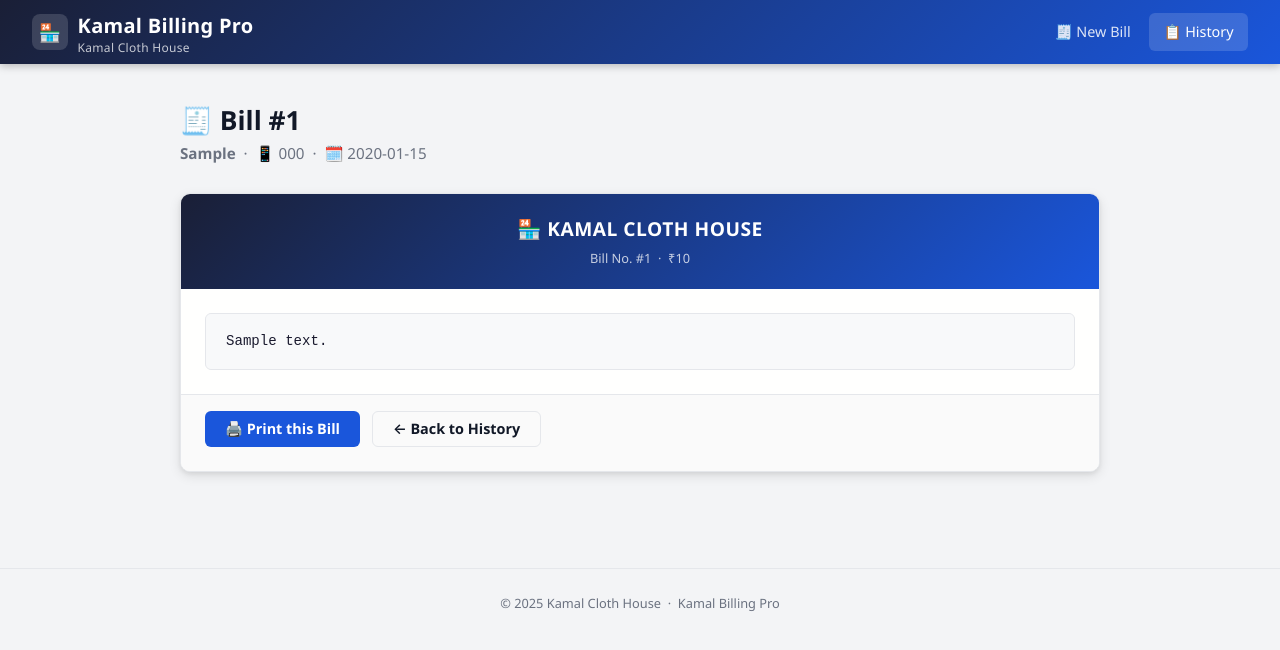
After one commit to shreyjain2003/Kamal-Billing-Pro, a Flask app: page /bill/1 in a window 1280 px wide. The commit adds this page. Shown: the top 650 px of the page. Run offline with Flask 3, Linux system fonts and the light colour scheme; tables that the repository leaves empty hold one stand-in row (values such as "Sample post").

Commit message:
feat: add View Bill page from history with print option

```diff
--- a/app.py
+++ b/app.py
@@ -239,6 +239,27 @@ def daily_revenue():
     })
 
 
+@app.route("/bill/<int:bill_id>")
+def view_bill(bill_id):
+    conn = sqlite3.connect(DB_PATH)
+    conn.row_factory = sqlite3.Row
+    cur = conn.cursor()
+    cur.execute("SELECT * FROM bills WHERE id = ?", (bill_id,))
+    bill = cur.fetchone()
+    conn.close()
+
+    if not bill:
+        return render_template(
+            "print_error.html",
+            title="Bill Not Found",
+            message=f"No bill found with ID #{bill_id}.",
+            back_url="/history",
+            back_label="Back to History"
+        ), 404
+
+    return render_template("bill_view.html", bill_id=bill_id, bill=bill)
+
+
 @app.route("/reprint/<int:bill_id>")
 def reprint_bill(bill_id):
     conn = sqlite3.connect(DB_PATH)
--- /dev/null
+++ b/templates/bill_view.html
@@ -0,0 +1,36 @@
+{% extends "base.html" %}
+{% block title %}Bill #{{ bill_id }} – Kamal Billing Pro{% endblock %}
+{% block nav_history %}active{% endblock %}
+
+{% block content %}
+
+<div class="page-header">
+  <h1>🧾 Bill #{{ bill_id }}</h1>
+  <p>
+    <strong>{{ bill['customer'] }}</strong>
+    &nbsp;·&nbsp;
+    📱 {{ bill['mobile'] }}
+    &nbsp;·&nbsp;
+    🗓️ {{ bill['created_at'] }}
+  </p>
+</div>
+
+<div class="receipt-card">
+  <div class="receipt-header">
+    <h2>🏪 KAMAL CLOTH HOUSE</h2>
+    <p>Bill No. #{{ bill_id }} &nbsp;·&nbsp; ₹{{ bill['total'] | int }}</p>
+  </div>
+  <div class="receipt-body">
+    <pre class="receipt-pre">{{ bill['bill_text'] }}</pre>
+  </div>
+  <div class="receipt-actions">
+    <a href="/reprint/{{ bill_id }}" class="btn btn-primary">
+      🖨️ Print this Bill
+    </a>
+    <a href="/history" class="btn btn-outline">
+      ← Back to History
+    </a>
+  </div>
+</div>
+
+{% endblock %}
--- a/templates/history.html
+++ b/templates/history.html
@@ -92,6 +92,9 @@
     </div>
     <div class="bill-row-actions">
       <span class="bill-row-amount">₹{{ bill['total'] | int }}</span>
+      <a href="/bill/{{ bill['id'] }}" class="btn btn-primary btn-sm">
+        👁️ View
+      </a>
       <a href="/reprint/{{ bill['id'] }}" class="btn btn-outline btn-sm">
         🖨️ Reprint
       </a>
```
